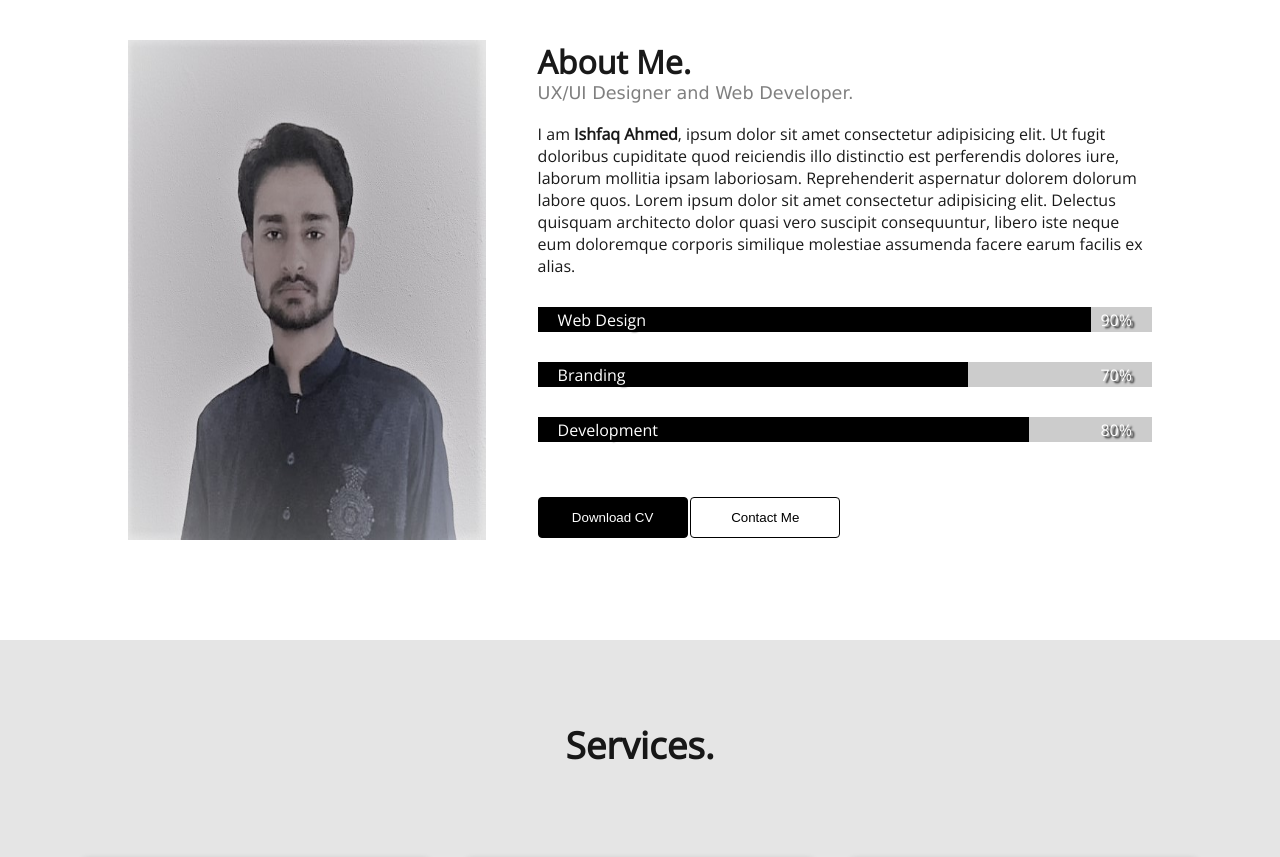
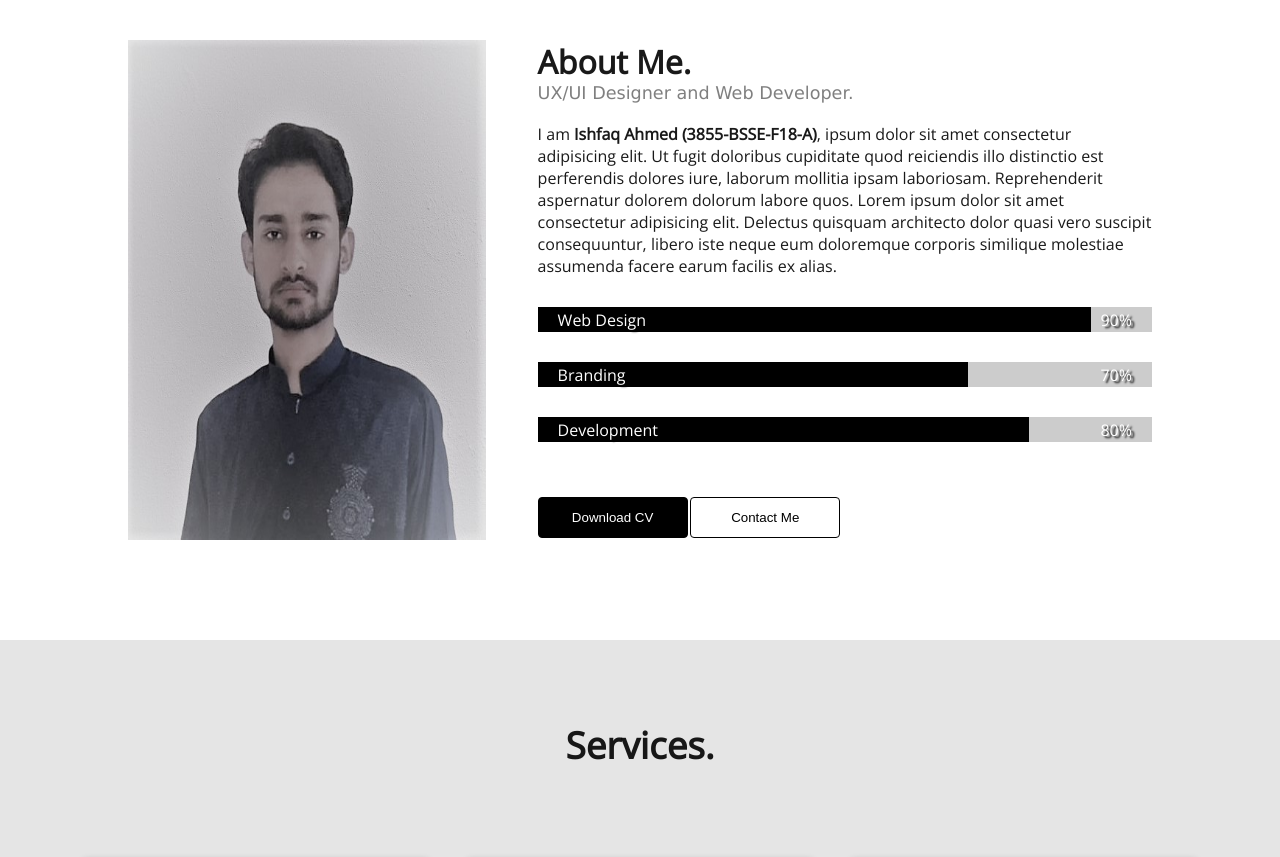
Before and after one commit to iamishfaq1/portfolio, a plain HTML site: page index.html in a window 1280 px wide. Shown: the part 860-1717 px from the top of the page. Drawn offline with nearby package versions, Linux system fonts and the light colour scheme.

Commit message:
Update index.html

```diff
--- a/index.html
+++ b/index.html
@@ -78,7 +78,7 @@
             <h2>About Me.</h2>
             <p class="developer">UX/UI Designer and Web Developer.</p>
             <p class="description">
-                I am <span>Ishfaq Ahmed</span>, ipsum dolor sit amet consectetur adipisicing elit. Ut fugit doloribus cupiditate quod
+                I am <span>Ishfaq Ahmed (3855-BSSE-F18-A)</span>, ipsum dolor sit amet consectetur adipisicing elit. Ut fugit doloribus cupiditate quod
                  reiciendis illo distinctio est perferendis dolores iure, laborum mollitia ipsam laboriosam.
                  Reprehenderit aspernatur dolorem dolorum labore quos. Lorem ipsum dolor sit amet consectetur
                  adipisicing elit. Delectus quisquam architecto dolor quasi vero suscipit consequuntur,
```
